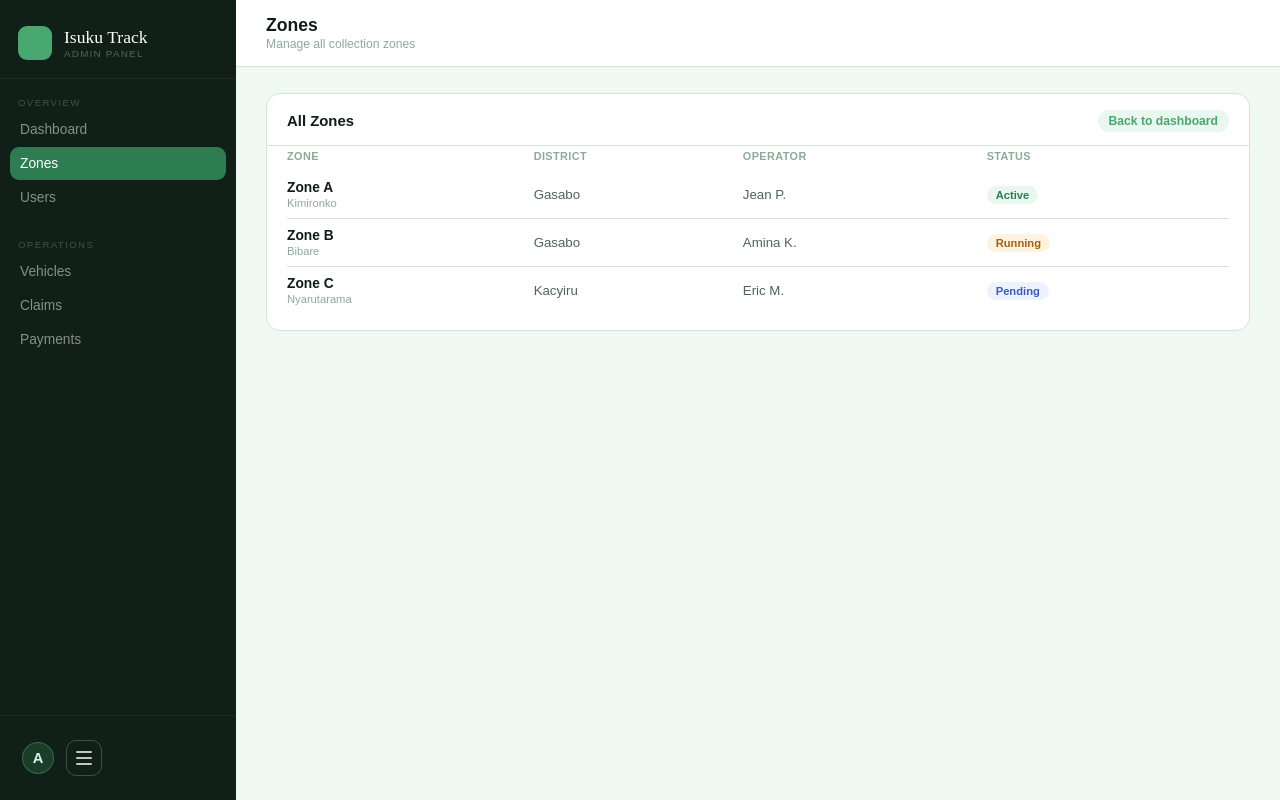
After one commit to Abigail-Salem-Tendo/isuku_track, a Flask app: page /admin/zones in a window 1280 px wide. The commit adds this page. Run offline with Flask 3, Linux system fonts and the light colour scheme.

Commit message:
feat: add admin pages for claims, payments, users, vehicles, and zones with routing and templates

```diff
--- a/app.py
+++ b/app.py
@@ -1,4 +1,4 @@
-from flask import Flask
+from flask import Flask, render_template
 from extensions import db, migrate, bcrypt, jwt
 from models.user import User
 from models.zone import Zone
@@ -24,6 +24,30 @@ def create_app():
     app.register_blueprint(zone_bp, url_prefix='/api/zones')
     app.register_blueprint(schedule_bp, url_prefix='/api/schedules')
 
+    @app.route('/admin/dashboard')
+    def admin_dashboard_page():
+        return render_template('admin/admin_dash.html')
+
+    @app.route('/admin/zones')
+    def admin_zones_page():
+        return render_template('admin/zones.html')
+
+    @app.route('/admin/users')
+    def admin_users_page():
+        return render_template('admin/users.html')
+
+    @app.route('/admin/vehicles')
+    def admin_vehicles_page():
+        return render_template('admin/vehicles.html')
+
+    @app.route('/admin/claims')
+    def admin_claims_page():
+        return render_template('admin/claims.html')
+
+    @app.route('/admin/payments')
+    def admin_payments_page():
+        return render_template('admin/payments.html')
+
     return app
 
 app = create_app()
--- a/static/css/admin_dash.css
+++ b/static/css/admin_dash.css
@@ -253,6 +253,7 @@ body {
 }
 
 .sb-menu-item {
+  display: block;
   width: 100%;
   text-align: left;
   background: transparent;
--- /dev/null
+++ b/templates/admin/zones.html
@@ -0,0 +1,117 @@
+<!DOCTYPE html>
+<html lang="en">
+<head>
+  <meta charset="UTF-8" />
+  <meta name="viewport" content="width=device-width, initial-scale=1.0" />
+  <title>Zones - Isuku Track</title>
+  <link rel="stylesheet" href="/static/css/admin_dash.css" />
+</head>
+<body>
+<aside class="sb">
+  <div class="sb-top">
+    <div class="sb-logo"></div>
+    <div>
+      <div class="sb-name">Isuku Track</div>
+      <div class="sb-role">Admin Panel</div>
+    </div>
+  </div>
+
+  <div class="sb-sec">
+    <div class="sb-lbl">Overview</div>
+    <a class="sb-a" href="/admin/dashboard">Dashboard</a>
+    <a class="sb-a on" href="/admin/zones">Zones</a>
+    <a class="sb-a" href="/admin/users">Users</a>
+  </div>
+
+  <div class="sb-sec">
+    <div class="sb-lbl">Operations</div>
+    <a class="sb-a" href="/admin/vehicles">Vehicles</a>
+    <a class="sb-a" href="/admin/claims">Claims</a>
+    <a class="sb-a" href="/admin/payments">Payments</a>
+  </div>
+
+  <div class="sb-foot">
+    <div class="sb-profile" tabindex="0">
+      <div class="sb-user" aria-label="Open administrator menu">
+        <span class="sb-admin-badge" aria-hidden="true">A</span>
+        <button type="button" class="sb-menu-toggle" id="sbMenuToggle" aria-label="Open administrator options" aria-expanded="false" aria-controls="sbProfileMenu">
+          <span></span><span></span><span></span>
+        </button>
+      </div>
+      <div class="sb-menu" id="sbProfileMenu" role="menu" aria-label="Administrator actions">
+        <a class="sb-menu-item" href="/admin/dashboard" role="menuitem">Administrator Access</a>
+        <a class="sb-menu-item" href="/admin/dashboard#section-settings" role="menuitem">Settings</a>
+        <a class="sb-menu-item danger" href="/login" role="menuitem">Logout</a>
+      </div>
+    </div>
+  </div>
+</aside>
+
+<div class="main">
+  <div class="topbar">
+    <div class="tb-l">
+      <h1>Zones</h1>
+      <p>Manage all collection zones</p>
+    </div>
+    <div class="tb-r">
+      <div class="ham" onclick="toggleSb()" aria-label="Menu">
+        <span></span><span></span><span></span>
+      </div>
+    </div>
+  </div>
+
+  <div class="page">
+    <div class="card">
+      <div class="ch">
+        <div class="ct">All Zones</div>
+        <a class="ca" href="/admin/dashboard">Back to dashboard</a>
+      </div>
+      <div class="cb cb--pt" style="overflow-x:auto;">
+        <table class="zt" style="min-width:640px;">
+          <thead>
+            <tr>
+              <th>Zone</th>
+              <th>District</th>
+              <th>Operator</th>
+              <th>Status</th>
+            </tr>
+          </thead>
+          <tbody>
+            <tr><td><div class="zn">Zone A</div><div class="zg">Kimironko</div></td><td>Gasabo</td><td>Jean P.</td><td><span class="b ok">Active</span></td></tr>
+            <tr><td><div class="zn">Zone B</div><div class="zg">Bibare</div></td><td>Gasabo</td><td>Amina K.</td><td><span class="b go">Running</span></td></tr>
+            <tr><td><div class="zn">Zone C</div><div class="zg">Nyarutarama</div></td><td>Kacyiru</td><td>Eric M.</td><td><span class="b pe">Pending</span></td></tr>
+          </tbody>
+        </table>
+      </div>
+    </div>
+  </div>
+</div>
+
+<div class="overlay" id="overlay" onclick="toggleSb()"></div>
+
+<script>
+function toggleSb() {
+  var sb = document.querySelector('.sb');
+  var overlay = document.getElementById('overlay');
+  if (sb) sb.classList.toggle('open');
+  if (overlay) overlay.classList.toggle('open');
+}
+(function () {
+  var profile = document.querySelector('.sb-profile');
+  var toggle = document.getElementById('sbMenuToggle');
+  if (!profile || !toggle) return;
+  toggle.addEventListener('click', function (e) {
+    e.preventDefault();
+    profile.classList.toggle('open');
+    toggle.setAttribute('aria-expanded', profile.classList.contains('open') ? 'true' : 'false');
+  });
+  document.addEventListener('click', function (e) {
+    if (!profile.contains(e.target)) {
+      profile.classList.remove('open');
+      toggle.setAttribute('aria-expanded', 'false');
+    }
+  });
+})();
+</script>
+</body>
+</html>
```
Also changed, not shown: templates/admin/admin_dash.html (+12 -16 lines), templates/admin/claims.html (added, +7 -0 lines), templates/admin/payments.html (added, +7 -0 lines), templates/admin/users.html (added, +26 -0 lines), templates/admin/vehicles.html (added, +7 -0 lines).
